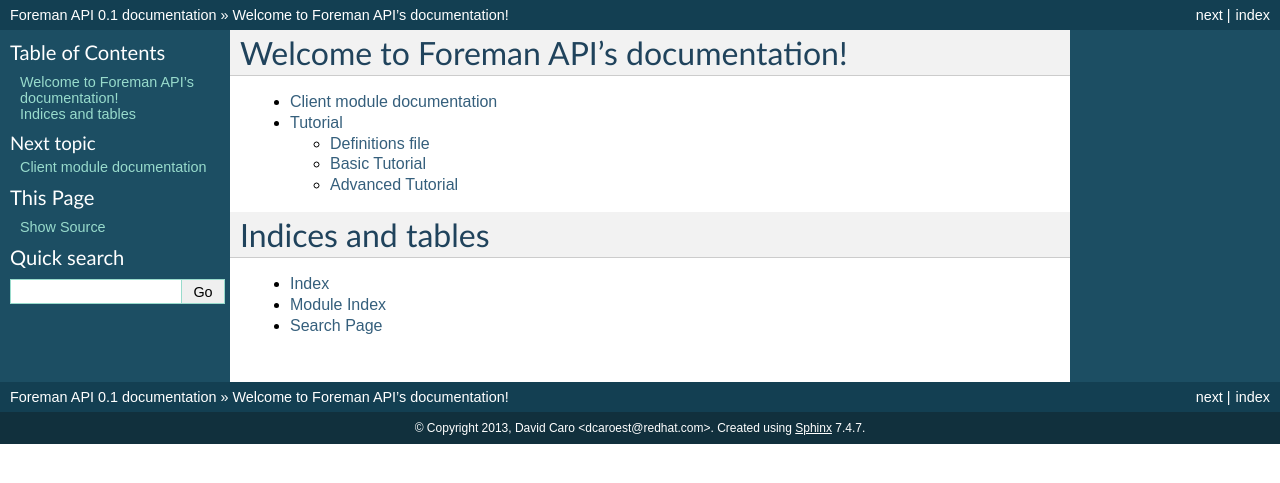
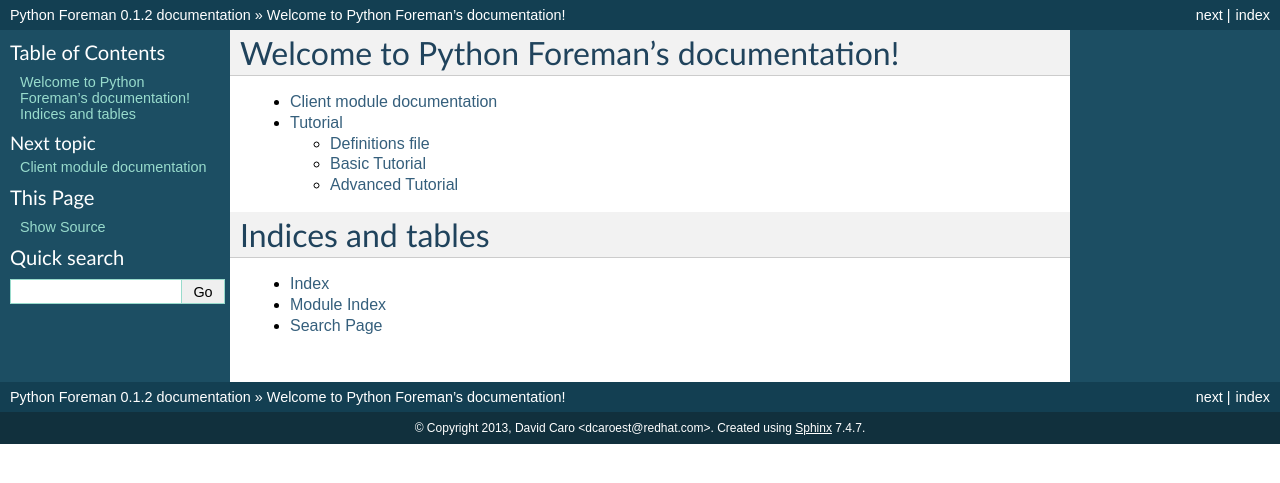
Before and after one commit to david-caro/python-foreman, a Sphinx documentation site: the page built from doc/index.rst, in a window 1280 px wide. Shown: the top 483 px of the page. Built offline with Sphinx 7.4.7, drawn with Linux system fonts in a browser that asks for light colours.

Commit message:
Fixed old names in the docs

```diff
--- a/doc/conf.py
+++ b/doc/conf.py
@@ -1,6 +1,6 @@
 # -*- coding: utf-8 -*-
 #
-# Foreman API documentation build configuration file, created by
+# Python Foreman documentation build configuration file, created by
 # sphinx-quickstart on Tue Jan 22 06:55:02 2013.
 #
 # This file is execfile()d with the current directory set to its containing dir.
@@ -40,7 +40,7 @@
 master_doc = 'index'
 
 # General information about the project.
-project = u'Foreman API'
+project = u'Python Foreman'
 copyright = u'2013, David Caro <dcaroest@redhat.com>'
 
 # The version info for the project you're documenting, acts as replacement for
@@ -48,9 +48,9 @@
 # built documents.
 #
 # The short X.Y version.
-version = '0.1'
+version = '0.1.2'
 # The full version, including alpha/beta/rc tags.
-release = '0.1'
+release = '0.1.2'
 
 # The language for content autogenerated by Sphinx. Refer to documentation
 # for a list of supported languages.
@@ -164,7 +164,7 @@
 #html_file_suffix = None
 
 # Output file base name for HTML help builder.
-htmlhelp_basename = 'ForemanAPIdoc'
+htmlhelp_basename = 'PythonForemandoc'
 
 
 # -- Options for LaTeX output --------------------------------------------------
@@ -183,7 +183,7 @@
 # Grouping the document tree into LaTeX files. List of tuples
 # (source start file, target name, title, author, documentclass [howto/manual]).
 latex_documents = [
-  ('index', 'ForemanAPI.tex', u'Foreman API Documentation',
+  ('index', 'PythonForeman.tex', u'Python Foreman Documentation',
    u'David Caro \\textless{}dcaroest@redhat.com\\textgreater{}', 'manual'),
 ]
 
@@ -213,7 +213,7 @@
 # One entry per manual page. List of tuples
 # (source start file, name, description, authors, manual section).
 man_pages = [
-    ('index', 'foremanapi', u'Foreman API Documentation',
+    ('index', 'foremanapi', u'Python Foreman Documentation',
      [u'David Caro <dcaroest@redhat.com>'], 1)
 ]
 
@@ -227,8 +227,8 @@
 # (source start file, target name, title, author,
 #  dir menu entry, description, category)
 texinfo_documents = [
-  ('index', 'ForemanAPI', u'Foreman API Documentation',
-   u'David Caro <dcaroest@redhat.com>', 'ForemanAPI', 'One line description of project.',
+  ('index', 'PythonForeman', u'Python Foreman Documentation',
+   u'David Caro <dcaroest@redhat.com>', 'PythonForeman', 'One line description of project.',
    'Miscellaneous'),
 ]
 
--- a/doc/definitions.rst
+++ b/doc/definitions.rst
@@ -1,7 +1,7 @@
 Definitions file
 =======================================
 
-The Foreman API gets the methods and it's definitions from a module named
+The Python Foreman gets the methods and it's definitions from a module named
 ``definitions``.
 This module contains a dictionary that can be manually edited, but in case
 that you are just lazy (like me :) ) you can let the client generate it for
--- a/doc/index.rst
+++ b/doc/index.rst
@@ -1,9 +1,9 @@
-.. Foreman API documentation master file, created by
+.. Python Foreman documentation master file, created by
    sphinx-quickstart on Tue Jan 22 06:55:02 2013.
    You can adapt this file completely to your liking, but it should at least
    contain the root `toctree` directive.
 
-Welcome to Foreman API's documentation!
+Welcome to Python Foreman's documentation!
 =======================================
 
 .. toctree::
```
